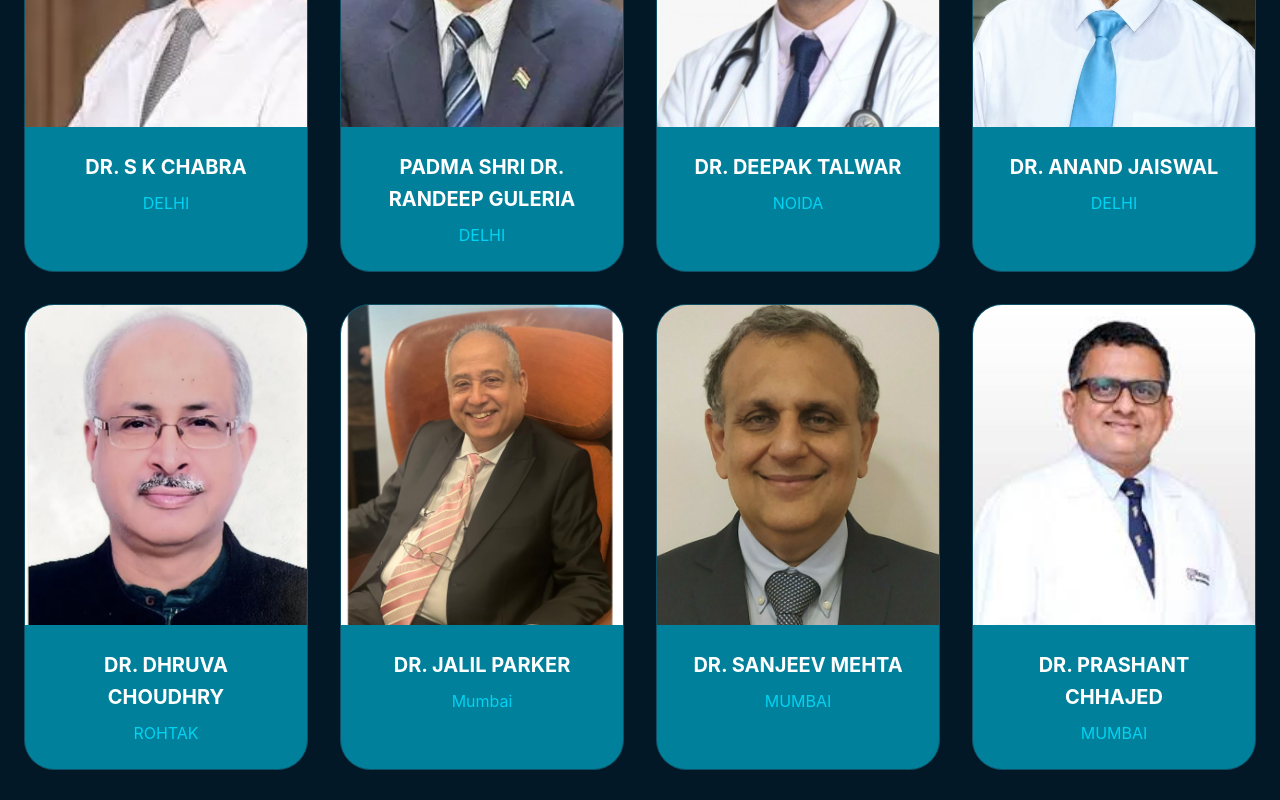
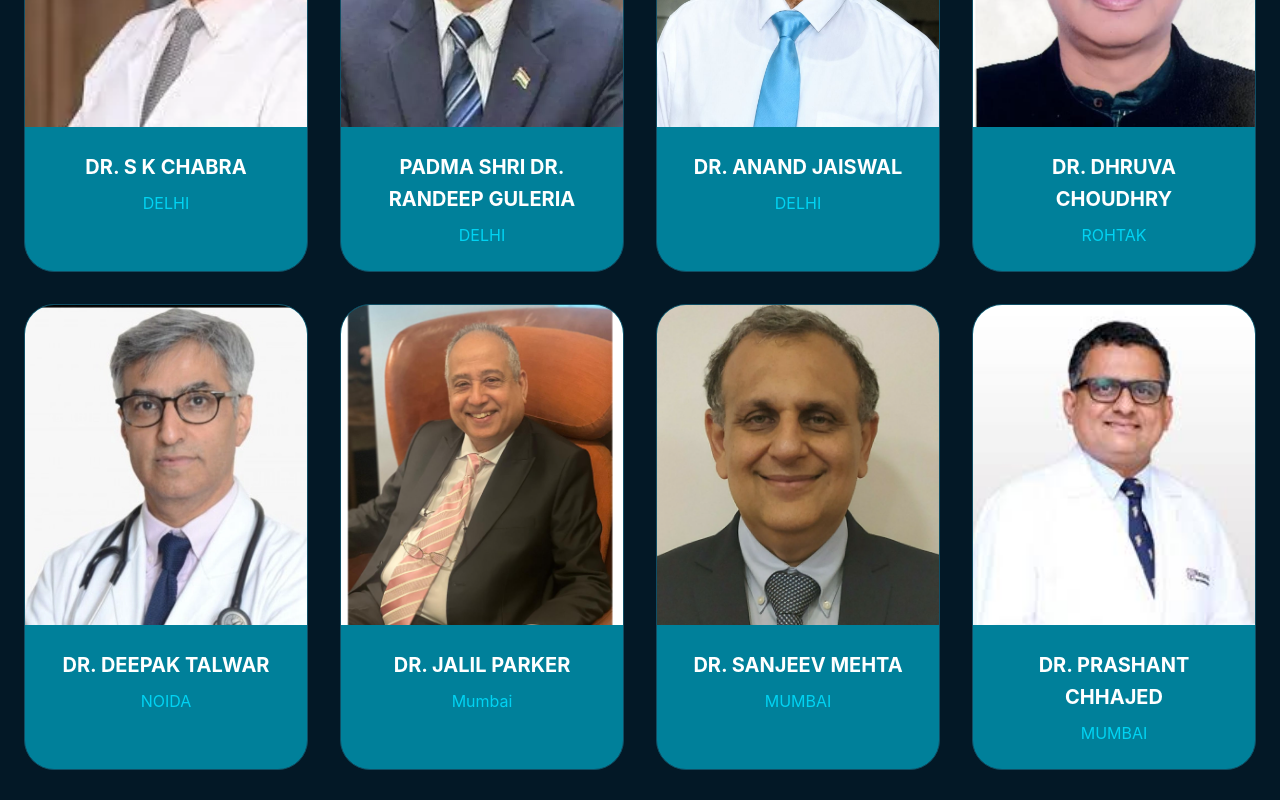
Before and after one commit to atulvk01-oss/paces-summit, a React (Vite) app: page / in a window 1280 px wide. Shown: the part 2660-3460 px from the top of the page. Built offline with nearby package versions, Linux system fonts and the light colour scheme.

Commit message:
update Deepak Talwar

```diff
--- a/src/components/Speakers.jsx
+++ b/src/components/Speakers.jsx
@@ -38,11 +38,7 @@ const speakers = [
     city: "DELHI",
     image: speaker2,
   },
-  {
-    name: "DR. DEEPAK TALWAR",
-    city: "NOIDA",
-    image: speaker3,
-  },
+
   {
     name: "DR. ANAND JAISWAL",
     city: "DELHI",
@@ -52,6 +48,11 @@ const speakers = [
     name: "DR. DHRUVA CHOUDHRY",
     city: "ROHTAK",
     image: speaker5,
+  },
+   {
+    name: "DR. DEEPAK TALWAR",
+    city: "NOIDA",
+    image: speaker3,
   },
   {
     name: "DR. JALIL PARKER",
```
